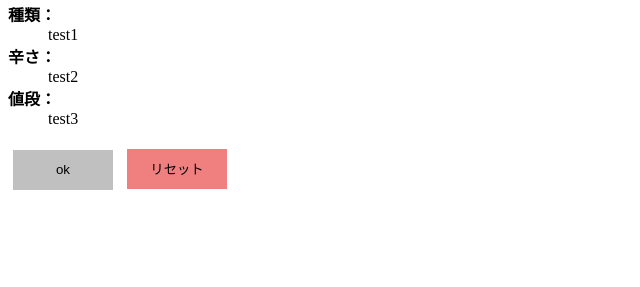
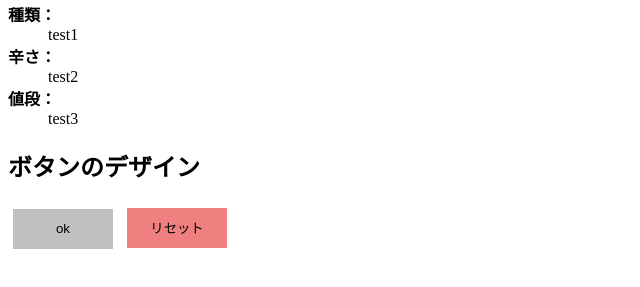
Before and after one commit to kougei-semura/2016web1-6, a plain HTML site: page index.html in a window 1280 px wide. Shown: the part 87-374 px from the top of the page, without its empty margins (0-640 px from the left). Drawn offline with Linux system fonts and the light colour scheme.

Commit message:
Update index.html

```diff
--- a/index.html
+++ b/index.html
@@ -14,10 +14,9 @@
     <dt>値段：</dt><dd>test3</dd>
   </dl>
 
-  <h2ボタンのデザイン>
+  <h2>ボタンのデザイン</h2>
     <input type="submit" value="ok" class="btn btn-submit">
     <input type="reset" value="リセット" class="btn btn-reset">
-  </h2>
 
 </body>
 </html>
```
